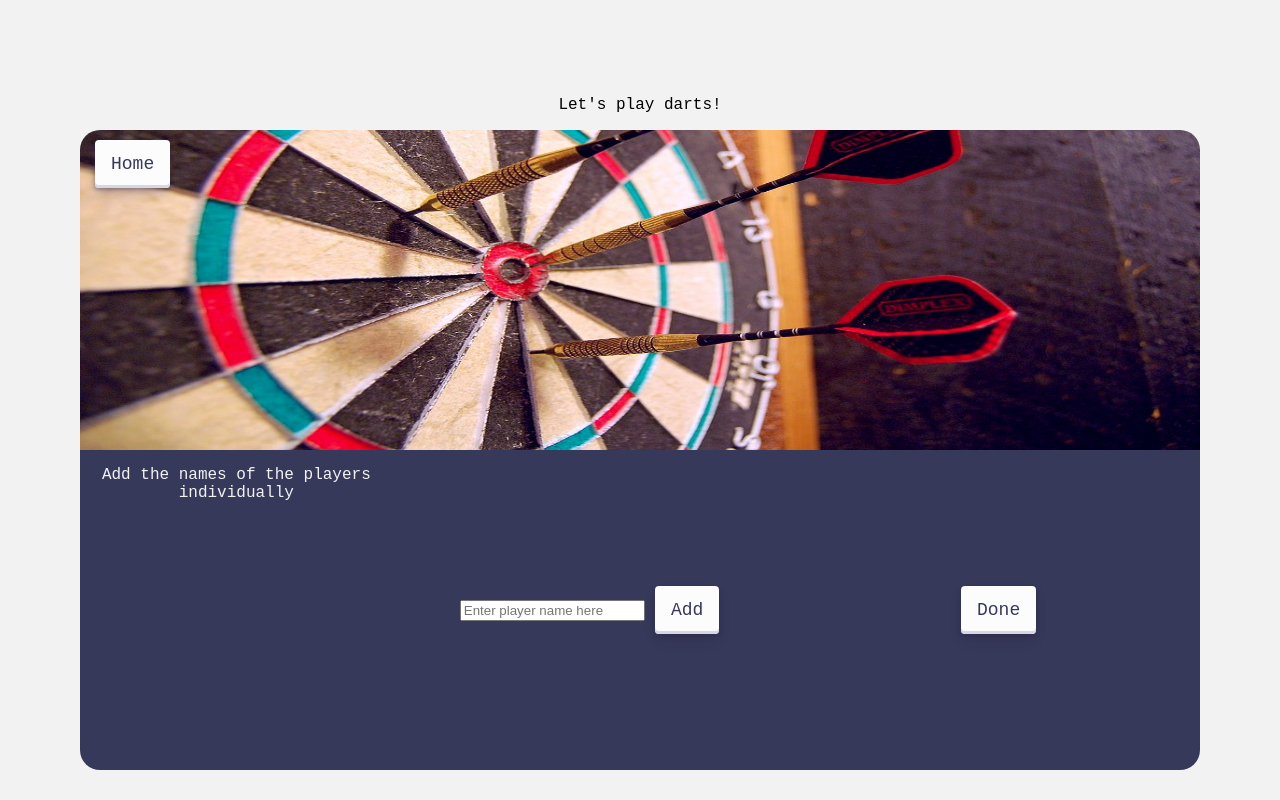
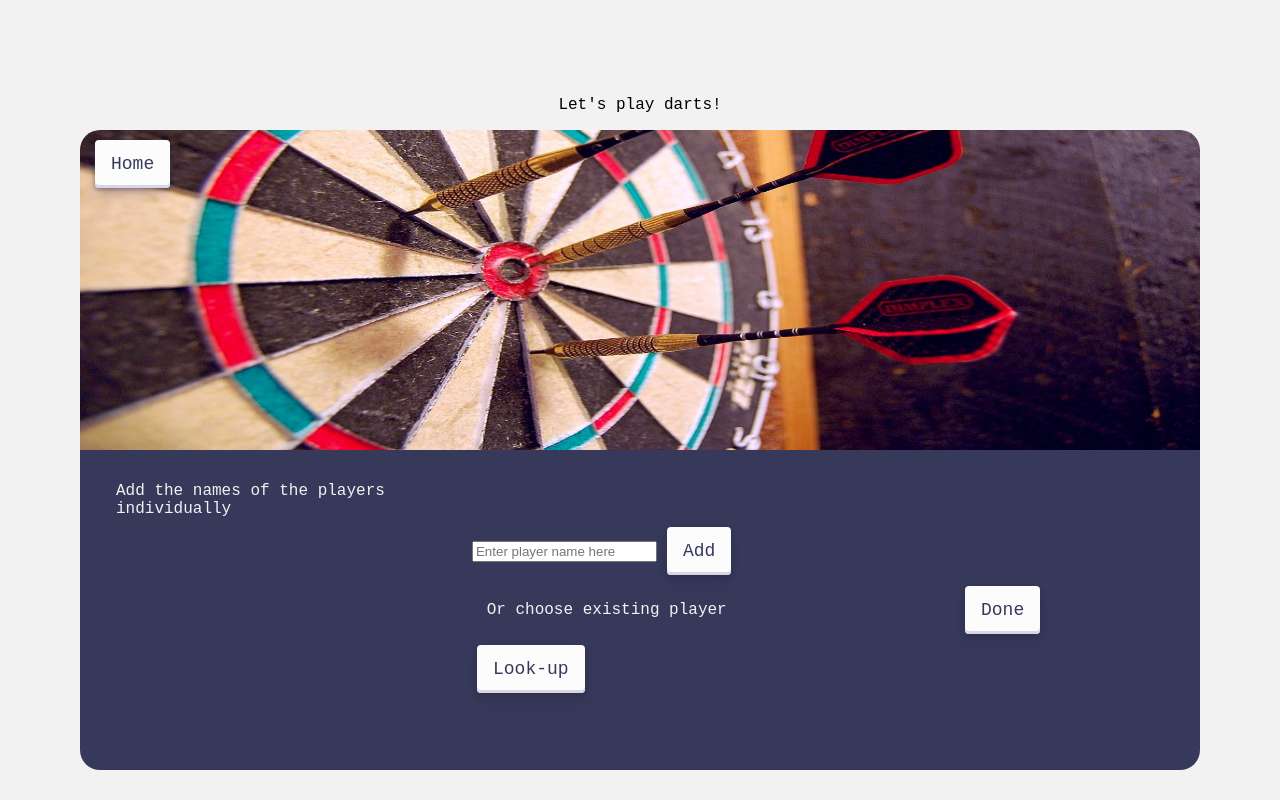
Before and after one commit to GrePaw/AngPyDarts, an Angular app: page /playersinfo in a window 1280 px wide. Built offline with nearby package versions, Linux system fonts and the light colour scheme.

Commit message:
Lookup button added with reference to new component

```diff
--- a/src/app/app-routing.module.ts
+++ b/src/app/app-routing.module.ts
@@ -3,13 +3,15 @@ import { RouterModule, Routes } from '@angular/router';
 import { LandingpageclassicgameComponent } from './landingpageclassicgame/landingpageclassicgame.component';
 import { ExitpageComponent } from './exitpage/exitpage.component';
 import { PlayersinfoComponent } from './playersinfo/playersinfo.component';
+import { GetremotedataComponent } from './getremotedata/getremotedata.component';
 
 const routes: Routes = [
   {path: '', redirectTo: '/landingpageclassicgame', pathMatch: 'full' },
   {path: 'landingpageclassicgame', component: LandingpageclassicgameComponent},
 
   {path: 'exitpage', component: ExitpageComponent},
-  {path: 'playersinfo', component: PlayersinfoComponent}
+  {path: 'playersinfo', component: PlayersinfoComponent},
+  {path: 'getremotedata', component: GetremotedataComponent}
 ];
 
 @NgModule({
--- /dev/null
+++ b/src/app/getremotedata/getremotedata.component.html
@@ -0,0 +1,2 @@
+<p>getremotedata works!</p>
+<button class="button-30" role="button" [routerLink]="['/playersinfo']">Look-up</button>
--- /dev/null
+++ b/src/app/getremotedata/getremotedata.component.ts
@@ -0,0 +1,15 @@
+import { Component, OnInit } from '@angular/core';
+
+@Component({
+  selector: 'app-getremotedata',
+  templateUrl: './getremotedata.component.html',
+  styleUrls: ['./getremotedata.component.css']
+})
+export class GetremotedataComponent implements OnInit {
+
+  constructor() { }
+
+  ngOnInit(): void {
+  }
+
+}
--- a/src/app/playersinfo/playersinfo.component.css
+++ b/src/app/playersinfo/playersinfo.component.css
@@ -110,14 +110,22 @@
     width: 100%;
     height: 100%;
 }
-.left-side, .right-side{
+.left-side{
     width: 50%;
     height: 100%;
     display: flex;
     justify-content: center;
+    flex-direction: column;
     align-items: center;
 }
-
+.right-side{
+    width: 50%;
+    height: 100%;
+    display: flex;
+    justify-content: center;
+    flex-direction: column;
+    align-items: center;
+}
 .left-side1, .middle-side1, .right-side1{
     width: 1/3;
     height: 100%;
@@ -138,6 +146,18 @@
 .headline{
     font-weight: bold;
     font-size: 0.9em;
+}
+
+.leftmessage {
+    width: 100%;
+    height: 100%;
+    float: left;
+    background-color: var(--green-2);
+    border-collapse: collapse;
+    text-align: left;
+    justify-content: center;
+    border-bottom-left-radius: 20px;
+    padding: 1em;
 }
 
 .leftpane {
--- a/src/app/playersinfo/playersinfo.component.html
+++ b/src/app/playersinfo/playersinfo.component.html
@@ -43,15 +43,20 @@
     </div>
     <div class="lower-data">
         <div>
-            <p *ngIf="alldonevariable == false">Add the names of the players individually</p>
+            <p *ngIf="alldonevariable == false" class="leftmessage">Add the names of the players individually</p>
         </div>
         <div *ngIf="alldonevariable == false"  class="split-screen">
             <div *ngIf="counter < 4" class="left-side">
+                <div>
+                    <input type="text" placeholder="Enter player name here" #box>
 
-                <input type="text" placeholder="Enter player name here" #box>
+                    <button class="button-30" role="button" (click)="getVal(box.value)">Add</button>
+                </div>
+                <div>
+                    <p>Or choose existing player</p>
 
-                <button class="button-30" role="button" (click)="getVal(box.value)">Add</button>
-
+                    <button class="button-30" role="button" [routerLink]="['/getremotedata']">Look-up</button>
+                </div>
 
             </div>
             <div *ngIf="counter >= 4" class="left-side">
@@ -67,7 +72,7 @@
         *ngIf="alldonevariable == true"
         [listofplayers]="playernames2"
         [activeplayernumber]="activePnumber"
-        (throwcomplete)="onThrowcomplete($event)" >
+        (throwcomplete)="onThrowcomplete" >
 
         </app-classicgamescoreentry>
 
```
Also changed, not shown: src/app/app.module.ts (+6 -3 lines), src/app/getremotedata/getremotedata.component.css (added), 1 other file (tests, documents, lock files or other folders).
